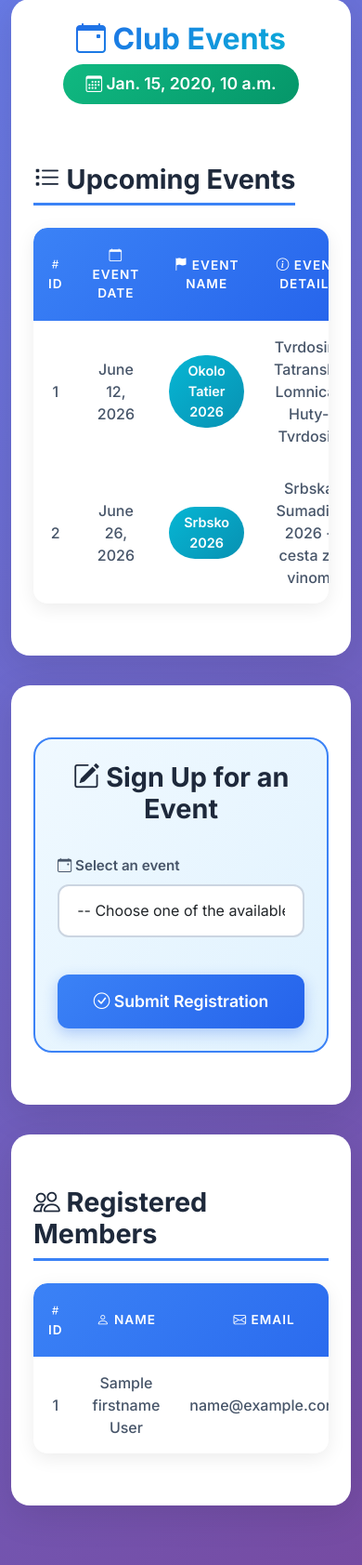
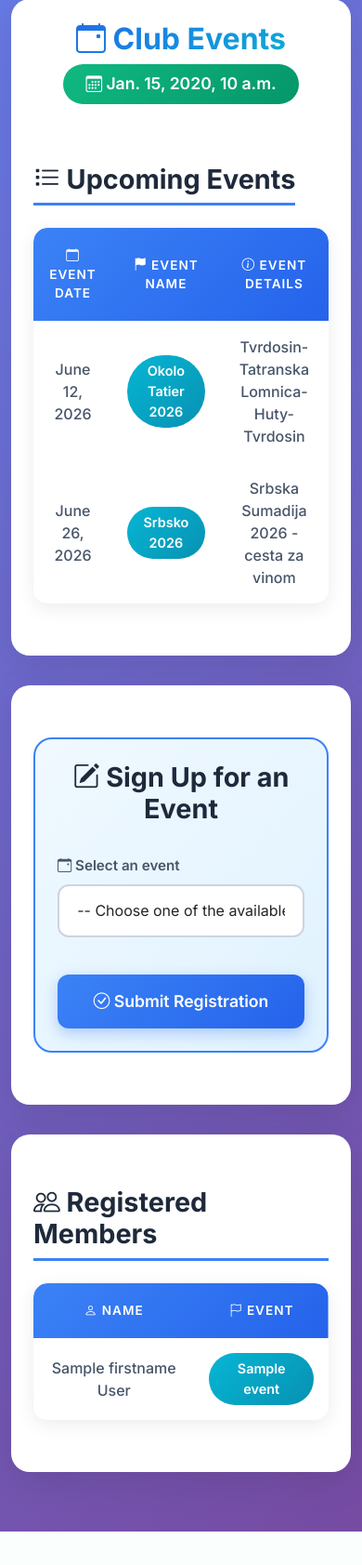
Before and after one commit to emax-77/Cycling-Club, a Django app: template members/templates/club_events.html in a window 390 px wide. Shown: the part 193-1876 px from the top of the page at 93% size. After the commit the page ends 1840 px from the top, so only its background shows below. Run offline with Django 5.2, Linux system fonts and the light colour scheme; a user stored in the database is signed in; data comes from the database, SQL or seed files in the repository; the template is opened without the code that fills it: values that come from a table or form of the project are taken from there, most other values are stand-ins (such as "Sample title", 1, 10 or a date in 2020).

Commit message:
Comment out ID fields in club events and treasury templates for a better mobile experience

```diff
--- a/members/templates/club_events.html
+++ b/members/templates/club_events.html
@@ -271,7 +271,7 @@
       <table class="modern-table">
         <thead>
           <tr>
-            <th><i class="bi bi-hash"></i> ID</th>
+            {% comment %} <th><i class="bi bi-hash"></i> ID</th> {% endcomment %}
             <th><i class="bi bi-calendar"></i> {% trans "Event Date" %}</th>
             <th><i class="bi bi-flag-fill"></i> {% trans "Event Name" %}</th>
             <th><i class="bi bi-info-circle"></i> {% trans "Event Details" %}</th>
@@ -280,7 +280,7 @@
         <tbody>
           {% for x in events_this_year %}
           <tr>
-            <td>{{ x.id }}</td>
+            {% comment %} <td>{{ x.id }}</td> {% endcomment %}
             <td>{{ x.event_date }}</td>
             <td><span class="event-badge">{{ x.event_name }}</span></td>
             <td>{{ x.event_description }}</td>
@@ -333,16 +333,16 @@
       <table class="modern-table">
         <thead>
           <tr>
-            <th><i class="bi bi-hash"></i> ID</th>
+            {% comment %} <th><i class="bi bi-hash"></i> ID</th> {% endcomment %}
             <th><i class="bi bi-person"></i> {% trans "Name" %}</th>
-            <th><i class="bi bi-envelope"></i> {% trans "Email" %}</th>
+            {% comment %} <th><i class="bi bi-envelope"></i> {% trans "Email" %}</th> {% endcomment %}
             <th><i class="bi bi-flag"></i> {% trans "Event" %}</th>
           </tr>
         </thead>
         <tbody>
           {% for sub in subscriptions_this_year %}
           <tr>
-            <td>{{ sub.id }}</td>
+            {% comment %} <td>{{ sub.id }}</td> {% endcomment %}
             <td>
               {% if sub.member %}
                 {{ sub.member.firstname }} {{ sub.member.lastname }}
@@ -350,7 +350,7 @@
                 —
               {% endif %}
             </td>
-            <td>{{ sub.email }}</td>
+            {% comment %} <td>{{ sub.email }}</td> {% endcomment %}
             <td><span class="event-badge">{{ sub.event.event_name }}</span></td>
           </tr>
           {% empty %}
```
Also changed, not shown: members/templates/club_treasury.html (+6 -6 lines).
